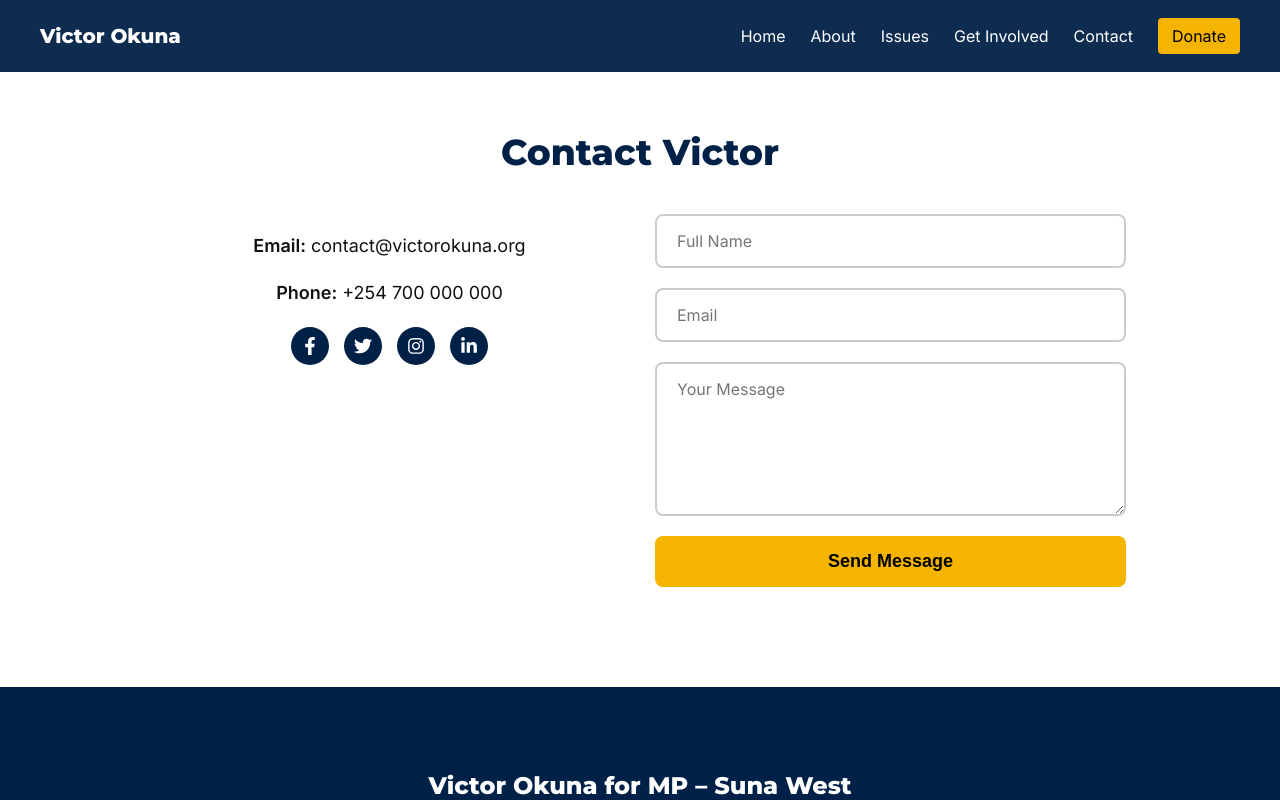
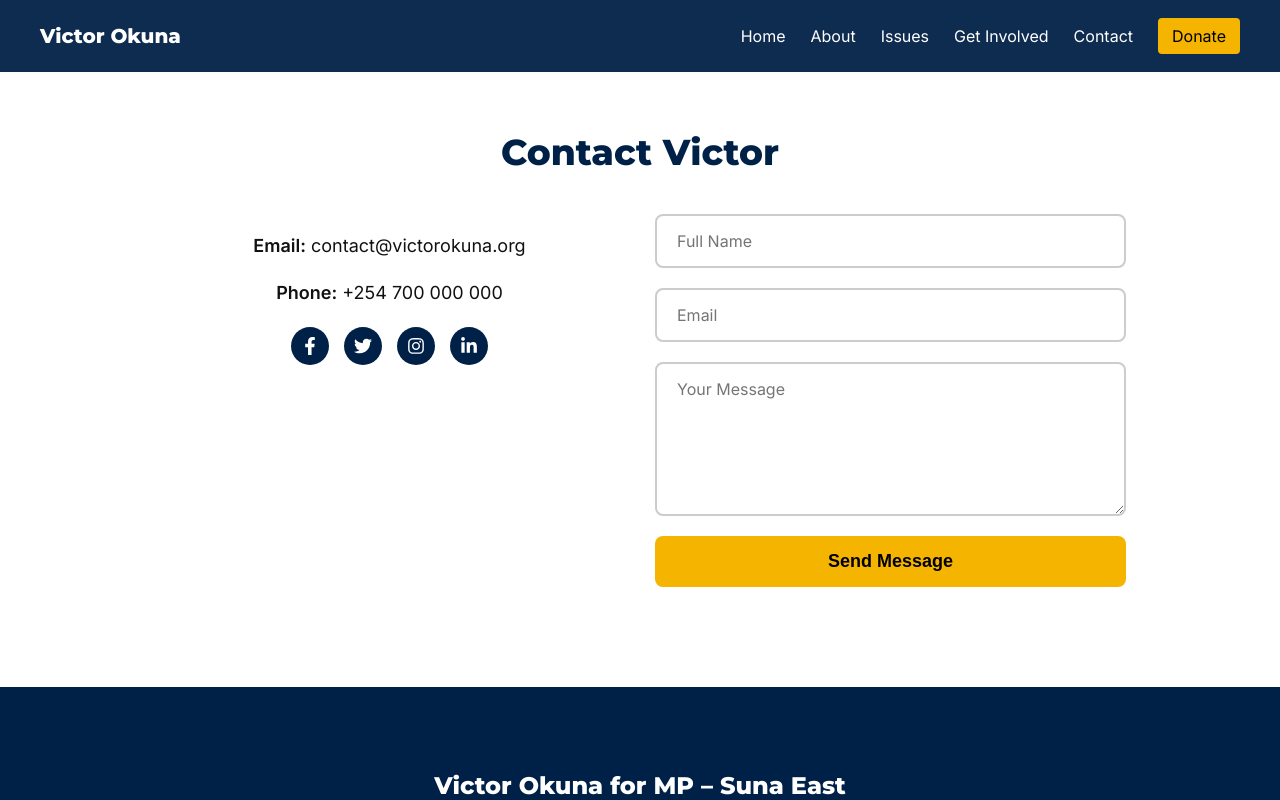
Before and after one commit to fredokaych/okuna, a React (Vite) app: page /#/contact in a window 1280 px wide. Shown: the top 800 px of the page. Built offline with nearby package versions, Linux system fonts and the light colour scheme.

Commit message:
Auto deploy Mon 02/16/2026 23:08:53.96

```diff
--- a/src/components/Footer.jsx
+++ b/src/components/Footer.jsx
@@ -6,7 +6,7 @@ export default function Footer() {
       <div className="footer-container">
         {/* Branding */}
         <div className="footer-branding">
-          <h3>Victor Okuna for MP – Suna West</h3>
+          <h3>Victor Okuna for MP – Suna East</h3>
           <p>Engineer. Environmental Advocate. Solar Energy Champion.</p>
         </div>
 
--- a/src/pages/About.jsx
+++ b/src/pages/About.jsx
@@ -4,7 +4,7 @@ export default function About() {
       <h1>About Victor</h1>
       <p>
         Victor Okuna is an engineer and renewable energy advocate committed to
-        sustainable development in Suna West Constituency. He believes in
+        sustainable development in Suna East Constituency. He believes in
         transparency, accountability, and empowering communities.
       </p>
     </section>
```
